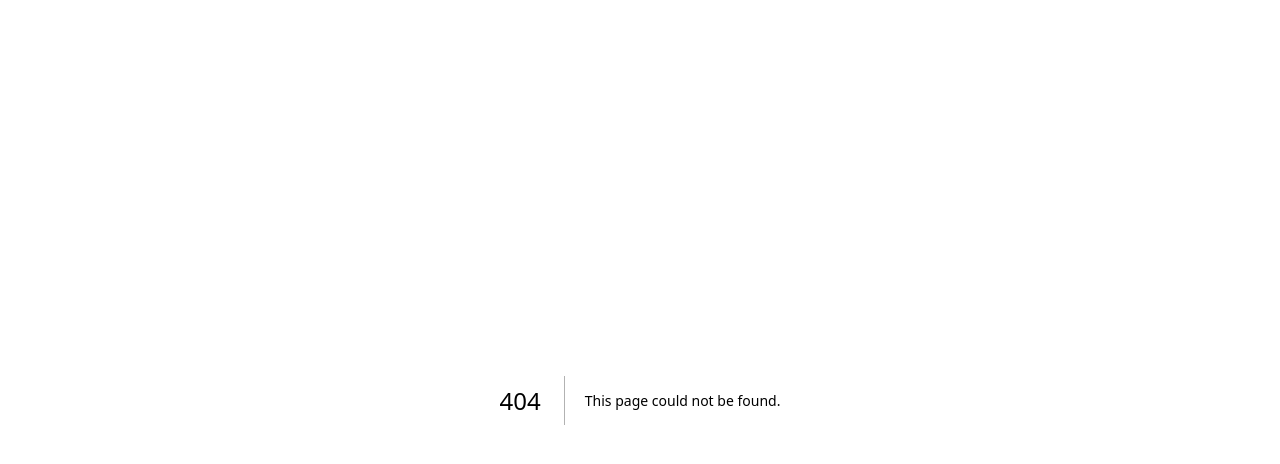
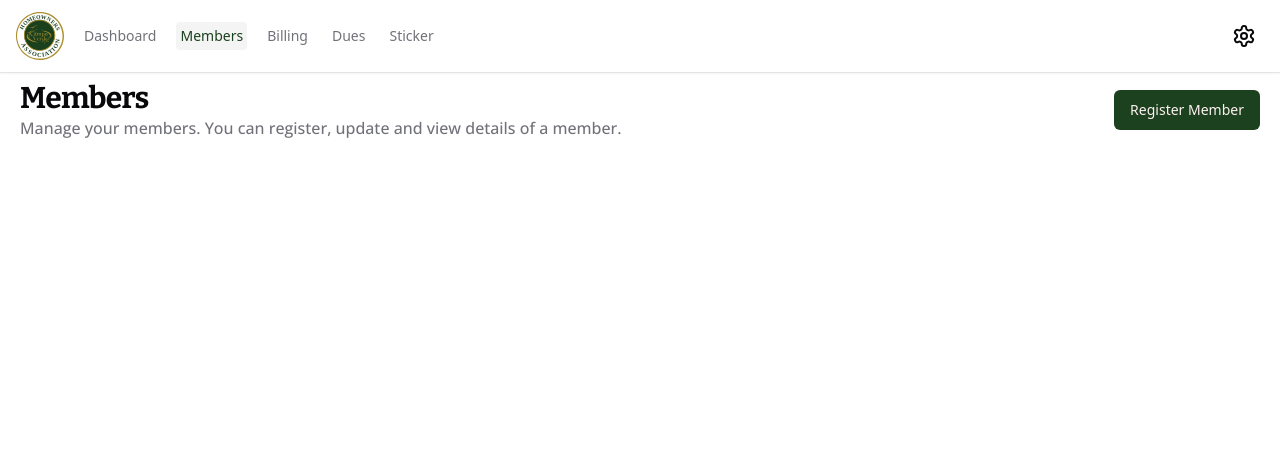
Before and after one commit to markhuz1925/campo-verde-hoa, a Next.js app: page /members in a window 1280 px wide. Before the commit this address had no page. Shown: the top 464 px of the page. Built offline with nearby package versions, Linux system fonts and the light colour scheme.

Commit message:
Create Members page.

```diff
--- /dev/null
+++ b/app/(platform)/(dashboard)/members/page.tsx
@@ -0,0 +1,16 @@
+import { PageHeading } from "@/components/page-heading";
+import { Button } from "@/components/ui/button";
+
+export default function MembersPage() {
+  return (
+    <div className="pt-20 px-5">
+      <div className="flex items-center justify-between">
+        <PageHeading
+          title="Members"
+          description="Manage your members. You can register, update and view details of a member."
+        />
+        <Button>Register Member</Button>
+      </div>
+    </div>
+  );
+}
```
